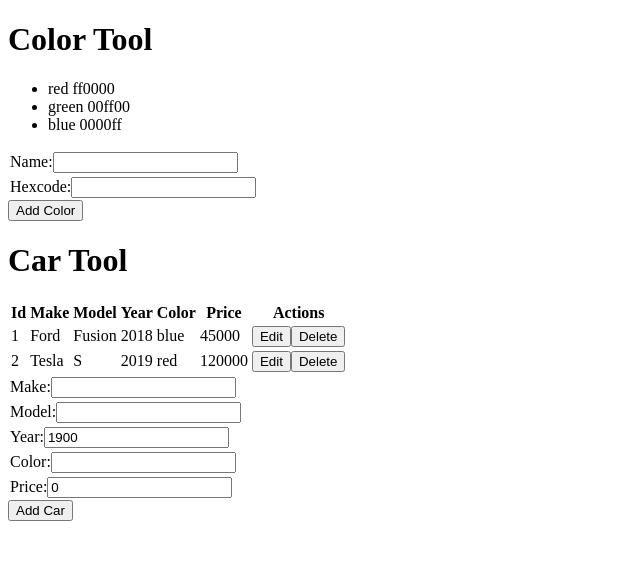
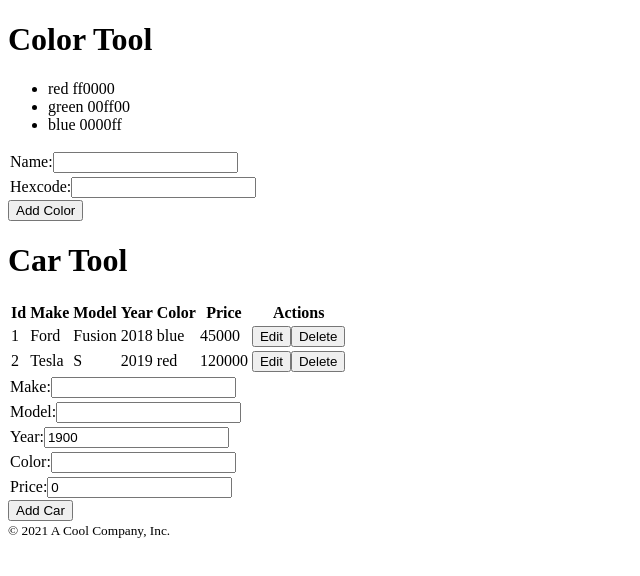
Before and after one commit to t4d-classes/bootcamp_11292021, a React (Create React App) app in the folder demo-app/: page / in a window 1280 px wide. Shown: the top 576 px of the page, without its empty margins (0-640 px from the left). Built offline with nearby package versions, Linux system fonts and the light colour scheme.

Commit message:
add exercise 11

```diff
--- a/demo-app/src/components/CarTool.js
+++ b/demo-app/src/components/CarTool.js
@@ -1,6 +1,7 @@
 import { useState} from "react";
 
 import { ToolHeader } from './ToolHeader';
+import { ToolFooter } from './ToolFooter';
 import { CarTable } from './CarTable';
 import { CarForm } from './CarForm';
 
@@ -37,6 +38,7 @@ export const CarTool = (props) => {
       <CarTable cars={cars} editCarId={editCarId}
         onEditCar={editCar} onDeleteCar={deleteCar} />
       <CarForm buttonText="Add Car" onSubmitCar={addCar} />
+      <ToolFooter companyName="A Cool Company, Inc." />
     </>
   );
 
--- /dev/null
+++ b/demo-app/src/components/ToolFooter.js
@@ -0,0 +1,9 @@
+export const ToolFooter = (props) => {
+
+  return (
+    <footer>
+      <small>&copy; {new Date().getFullYear()} {props.companyName}</small>
+    </footer>
+  );
+
+};
```
Also changed, not shown: demo-app/exercises/exercise-11.md (added, +9 -0 lines).
